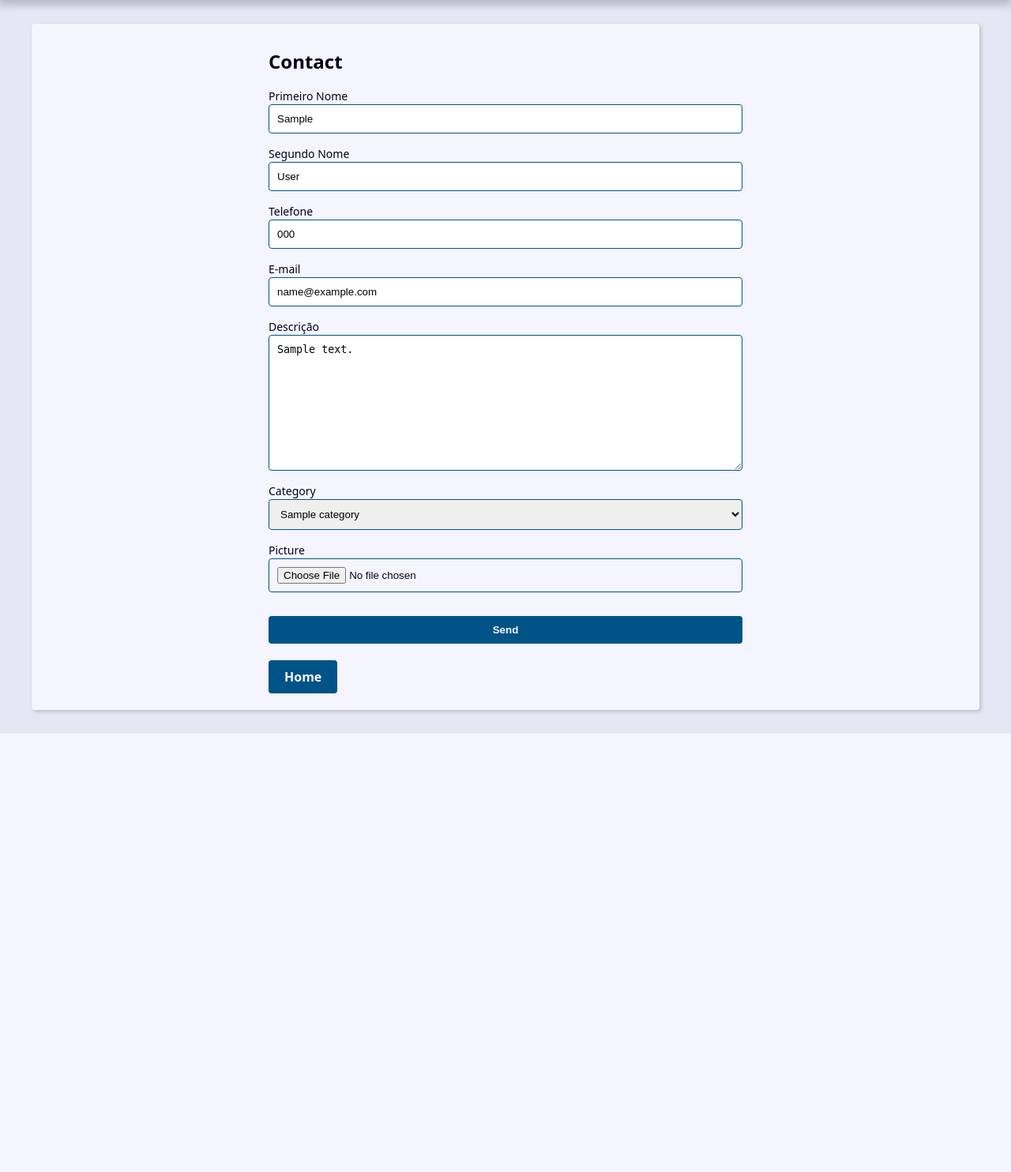
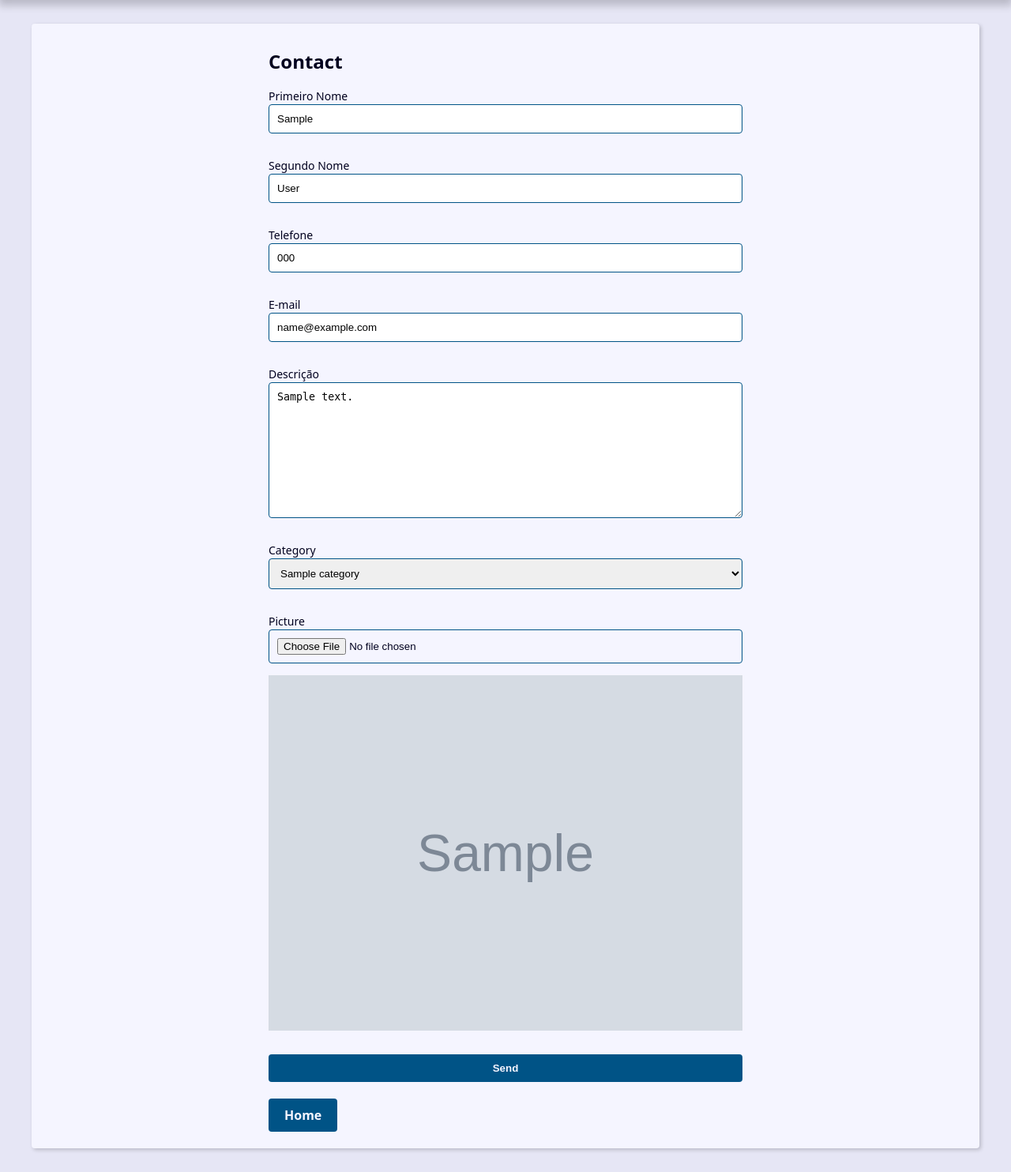
Before and after one commit to ThomasNicholas21/ProjetoAgenda, a Django app: page /contact/1/update/ in a window 1280 px wide. Shown: the part 239-1723 px from the top of the page at 79% size. Before the commit the page ends 1168 px from the top, so only its background shows below. Run offline with Django 4.2, Linux system fonts and the light colour scheme; tables that the repository leaves empty hold one stand-in row (values such as "Sample post"); grey boxes marked "Sample" are stand-in pictures.

Commit message:
colocando imagem no create

```diff
--- a/contact/templates/contact/create.html
+++ b/contact/templates/contact/create.html
@@ -26,6 +26,12 @@
                         </p>
                     {% endif %}
                     </div>
+
+                    <div class="form-group">
+                        {% if field.name == 'picture' and field.value.url %}
+                            <img src="{{ field.value.url }}" alt="{{ contact.first_name }} {{ contact.last_name }}">
+                        {% endif %}
+                    </div>
                 {% endfor %}
             </div>
 
```
